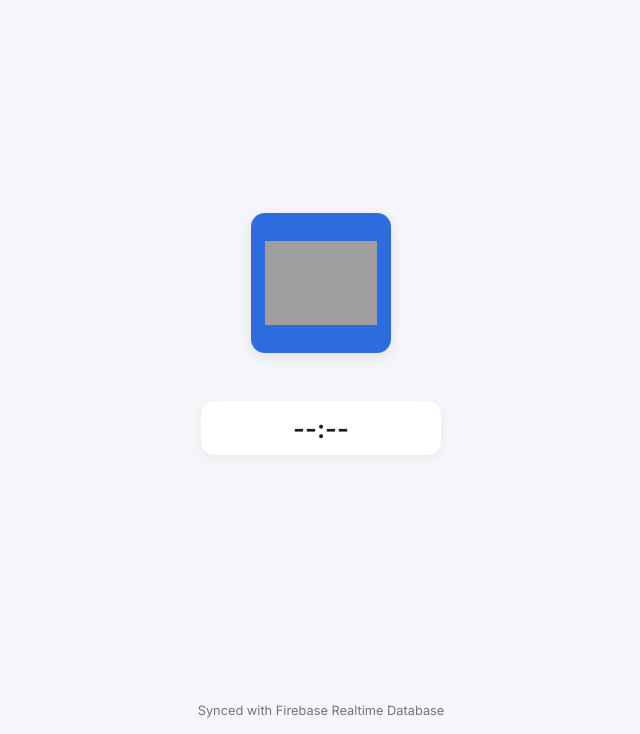
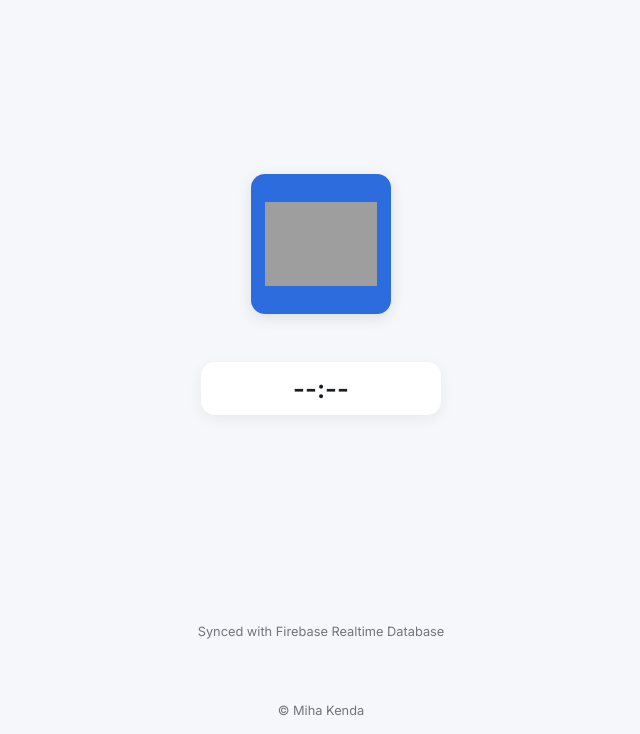
Before and after one commit to Mihec708/Camper, a plain HTML site: page index1.html in a window 1280 px wide. Shown: the part 66-800 px from the top of the page, without its empty margins (319-959 px from the left). Drawn offline with Linux system fonts and the light colour scheme; no server answers; grey boxes are pictures that could not be loaded.

Commit message:
Update index1.html

```diff
--- a/index1.html
+++ b/index1.html
@@ -51,6 +51,7 @@
     <div class="timestamp" id="lastTime">--:--</div>
   </main>
   <footer>Synced with Firebase Realtime Database</footer>
+  <p><footer>© Miha Kenda</footer>
 
   <!-- Firebase SDKs -->
   <script src="https://www.gstatic.com/firebasejs/10.12.0/firebase-app-compat.js"></script>
```
